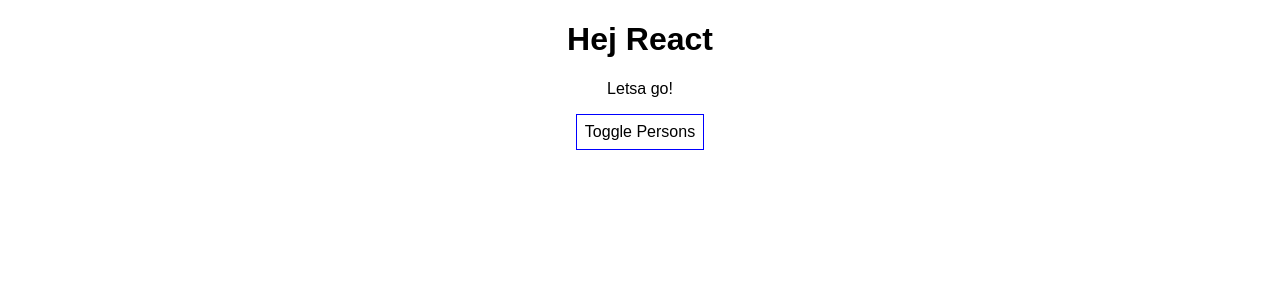
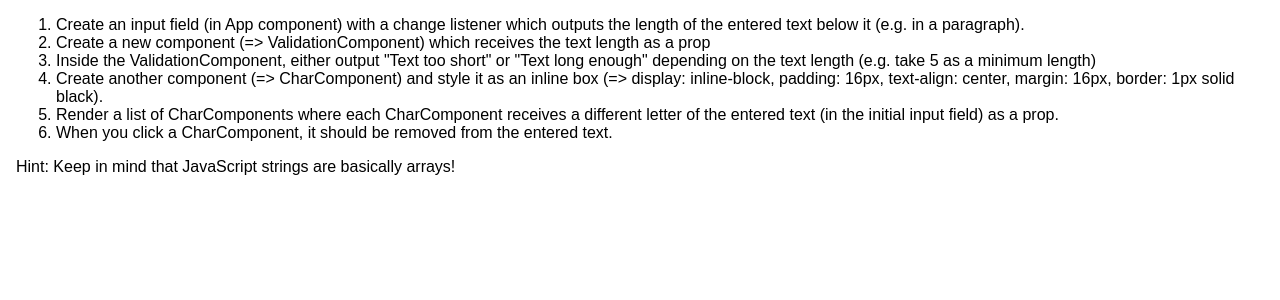
Before and after one commit to hander87/UdemyReactCourse, a React (Create React App) app: page / in a window 1280 px wide. Shown: the top 300 px of the page. Built offline with nearby package versions, Linux system fonts and the light colour scheme.

Commit message:
Assignment Init

```diff
--- a/src/App.css
+++ b/src/App.css
@@ -1,3 +1,3 @@
 .App {
-  text-align: center;
+  margin: 16px;
 }
--- a/src/App.js
+++ b/src/App.js
@@ -1,91 +1,21 @@
 import React, { Component } from 'react';
 import './App.css';
-import Person from './Person/Person';
 
 class App extends Component {
-
-  state = {
-    persons: [
-      { id: '01kjdhssdfa',name: 'Hannes', age: 31 },
-      { id: '02slkjdfhic',name: 'Emma', age: 27 },
-      { id: '03jksdaksdd',name: 'Marit', age: 21 }
-    ],
-    otherState: 'Some other value',
-    showPersons: false
-  }
-
-  nameChangeHandler = (event, id) => {
-    const personInd = this.state.persons.findIndex( (p) => {
-      p.id === id;
-    });
-
-    const person = {
-      ...this.state.persons[personInd]
-    };
-    // const person = Object.assign({}, this.state.persons[personInd]);
-
-    person.name = event.target.value;
-
-    const persons = [...this.state.persons];
-    persons[personInd] = person;
-
-    this.setState( {perons: persons} )
-  }
-
-  deletePersonHandler = (personIndex) => {
-    // const persons = this.state.persons.slice();
-    const persons = [... this.state.persons]
-    persons.splice(personIndex, 1);
-    this.setState({persons: persons})
-  }
-
-  togglePersonsHandler = () => {
-    const doesShow = this.state.showPersons;
-    this.setState({
-      showPersons: !doesShow
-    });
-  }
-
   render() {
-
-    const ourStyle = {
-      backgroundColor: 'white',
-      font: 'inherit',
-      border: '1px solid blue',
-      padding: '8px',
-      cursor: 'pointer'
-    };
-
-    let persons = null;
-
-    if(this.state.showPersons) {
-      persons = (
-        <div>
-          {this.state.persons.map((person, index) => {
-            return <Person
-              click={() => this.deletePersonHandler(index)}
-              name={person.name}
-              age={person.age}
-              key={person.id}
-              changed={(event) => this.nameChangeHandler(event, person.id)}/>
-          })}
-        </div>
-      );
-    }
-
     return (
       <div className="App">
-        <h1>Hej React</h1>
-        <p>Letsa go!</p>
-        <button
-          style={ourStyle}
-          onClick={this.togglePersonsHandler}>
-          Toggle Persons
-        </button>
-        {persons}
+        <ol>
+          <li>Create an input field (in App component) with a change listener which outputs the length of the entered text below it (e.g. in a paragraph).</li>
+          <li>Create a new component (=> ValidationComponent) which receives the text length as a prop</li>
+          <li>Inside the ValidationComponent, either output "Text too short" or "Text long enough" depending on the text length (e.g. take 5 as a minimum length)</li>
+          <li>Create another component (=> CharComponent) and style it as an inline box (=> display: inline-block, padding: 16px, text-align: center, margin: 16px, border: 1px solid black).</li>
+          <li>Render a list of CharComponents where each CharComponent receives a different letter of the entered text (in the initial input field) as a prop.</li>
+          <li>When you click a CharComponent, it should be removed from the entered text.</li>
+        </ol>
+        <p>Hint: Keep in mind that JavaScript strings are basically arrays!</p>
       </div>
     );
-    // return React.createElement('div', {className: 'App'}, React.createElement('h1', null, 'Hej React'));
   }
 }
 
--- a/src/Person/Person.css
+++ /dev/null
@@ -1,8 +0,0 @@
-.Person {
-  width: 60%;
-  margin: 16px auto;
-  border: 1px solid #eee;
-  box-shadow: 0 2px 3px #ccc;
-  padding: 16px;
-  text-align: center;
-}
--- a/src/Person/Person.js
+++ /dev/null
@@ -1,17 +0,0 @@
-import React from 'react';
-import './Person.css';
-
-const person = (props) => {
-
-  const randomAge = Math.floor(Math.random() * 30);
-
-  return (
-    <div className="Person">
-      <p onClick={props.click}>My name is {props.name}, and I am {props.age} years old (previously {randomAge})</p>
-      <p>{props.children}</p>
-      <input type="text" onChange={props.changed} value={props.name} />
-    </div>
-  );
-}
-
-export default person;
--- a/src/registerServiceWorker.js
+++ b/src/registerServiceWorker.js
@@ -32,21 +32,12 @@
     window.addEventListener('load', () => {
       const swUrl = `${process.env.PUBLIC_URL}/service-worker.js`;
 
-      if (isLocalhost) {
+      if (!isLocalhost) {
+        // Is not local host. Just register service worker
+        registerValidSW(swUrl);
+      } else {
         // This is running on localhost. Lets check if a service worker still exists or not.
         checkValidServiceWorker(swUrl);
-
-        // Add some additional logging to localhost, pointing developers to the
-        // service worker/PWA documentation.
-        navigator.serviceWorker.ready.then(() => {
-          console.log(
-            'This web app is being served cache-first by a service ' +
-              'worker. To learn more, visit https://goo.gl/SC7cgQ'
-          );
-        });
-      } else {
-        // Is not local host. Just register service worker
-        registerValidSW(swUrl);
       }
     });
   }
```
Also changed, not shown: 1 other file (tests, documents, lock files or other folders).
